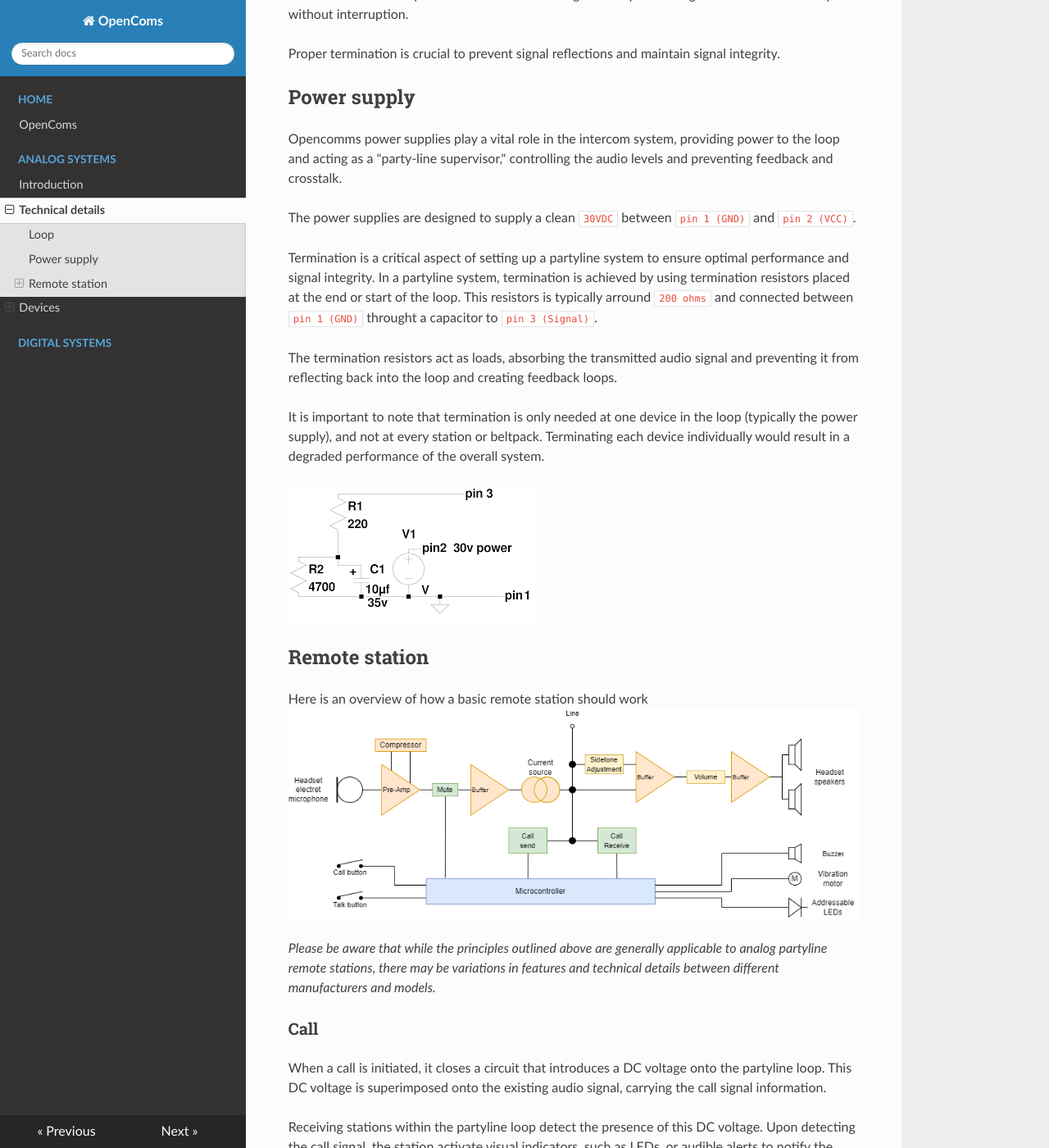
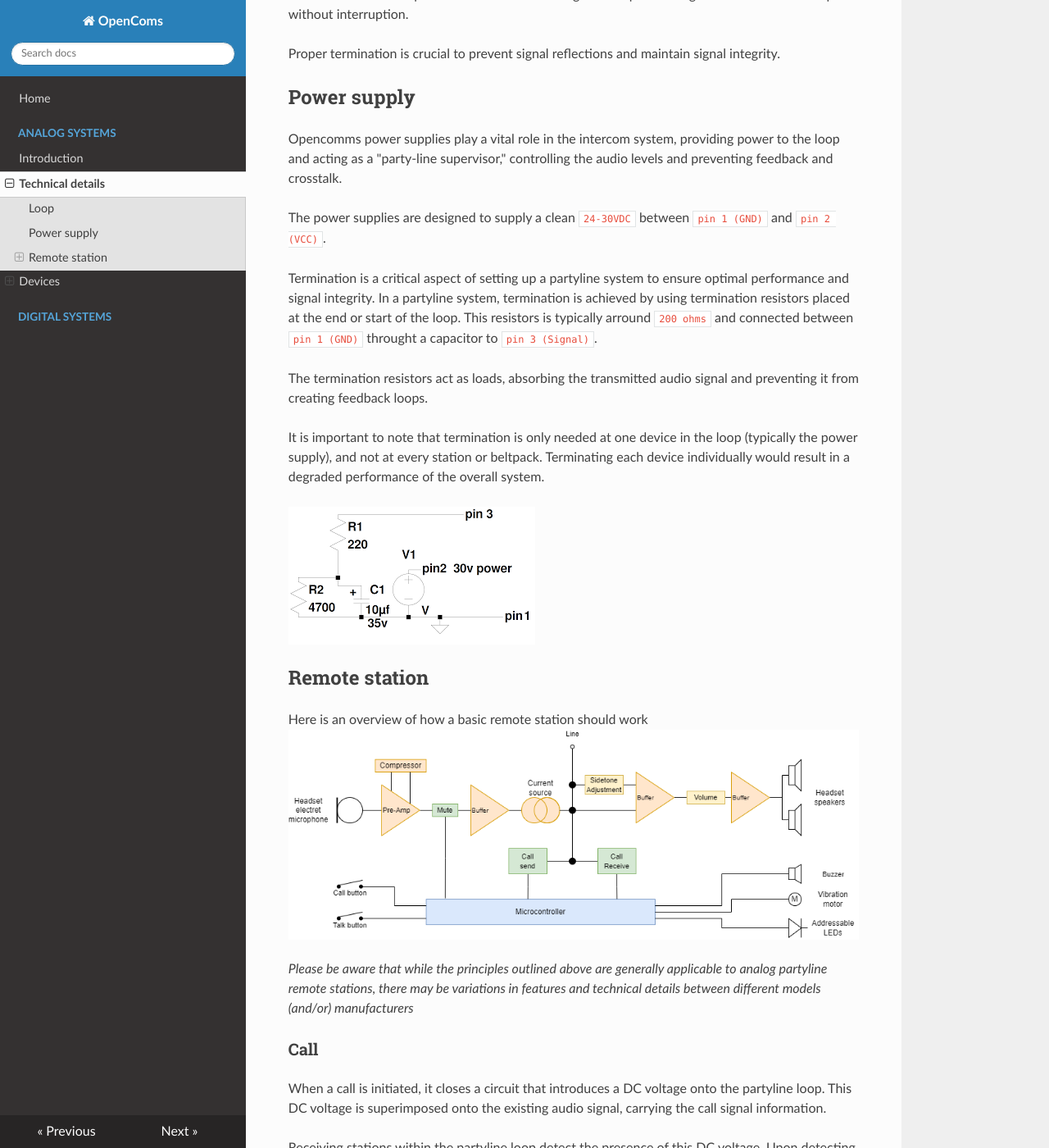
Before and after one commit to OpenComs/docs, an MkDocs documentation site: the page built from docs/analog/technical-details.md, in a window 1280 px wide and 1400 px high, scrolled down 402 px. Shown: the whole window at 82% size. Built offline with MkDocs 1.6.1, drawn with Linux system fonts in a browser that asks for light colours; nearby versions of some CDN libraries.

Commit message:
Corrections

```diff
--- a/docs/analog/technical-details.md
+++ b/docs/analog/technical-details.md
@@ -13,12 +13,12 @@ Proper termination is crucial to prevent signal reflections and maintain signal
 ## Power supply
 Opencomms power supplies play a vital role in the intercom system, providing power to the loop and acting as a "party-line supervisor," controlling the audio levels and preventing feedback and crosstalk.
 
-The power supplies are designed to supply a clean `30VDC` between `pin 1 (GND)` and `pin 2 (VCC)`.
+The power supplies are designed to supply a clean `24-30VDC` between `pin 1 (GND)` and `pin 2 (VCC)`.
 
 Termination is a critical aspect of setting up a partyline system to ensure optimal performance and signal integrity.
 In a partyline system, termination is achieved by using termination resistors placed at the end or start of the loop. This resistors is typically arround `200 ohms` and connected between `pin 1 (GND)` throught a capacitor to `pin 3 (Signal)`.
 
-The termination resistors act as loads, absorbing the transmitted audio signal and preventing it from reflecting back into the loop and creating feedback loops.
+The termination resistors act as loads, absorbing the transmitted audio signal and preventing it from creating feedback loops.
 
 It is important to note that termination is only needed at one device in the loop (typically the power supply), and not at every station or beltpack. Terminating each device individually would result in a degraded performance of the overall system.
 
@@ -29,7 +29,7 @@ It is important to note that termination is only needed at one device in the loo
 Here is an overview of how a basic remote station should work
 ![](technical-details-remote-station-design.drawio.png)
 
-*Please be aware that while the principles outlined above are generally applicable to analog partyline remote stations, there may be variations in features and technical details between different manufacturers and models.*
+*Please be aware that while the principles outlined above are generally applicable to analog partyline remote stations, there may be variations in features and technical details between different models (and/or) manufacturers*
 
 ### Call
 When a call is initiated, it closes a circuit that introduces a DC voltage onto the partyline loop. This DC voltage is superimposed onto the existing audio signal, carrying the call signal information.
--- a/mkdocs.yml
+++ b/mkdocs.yml
@@ -2,8 +2,7 @@
 theme: readthedocs
 
 nav:
-    - Home:
-        - index.md
+    - Home: index.md
     - Analog systems:
         - analog/introduction.md
         - analog/technical-details.md
```
Also changed, not shown: docs/about.md (deleted, +0 -61 lines), docs/index.md (+0 -6 lines).
